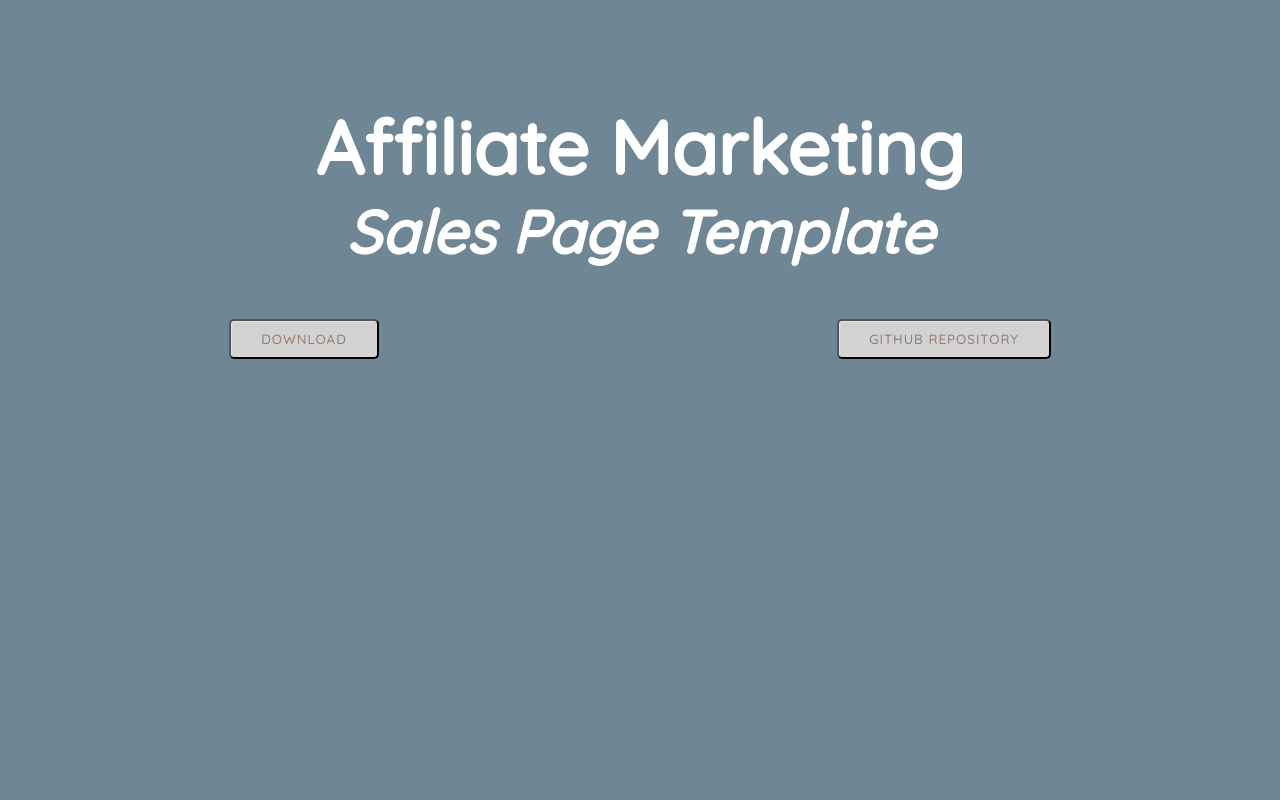
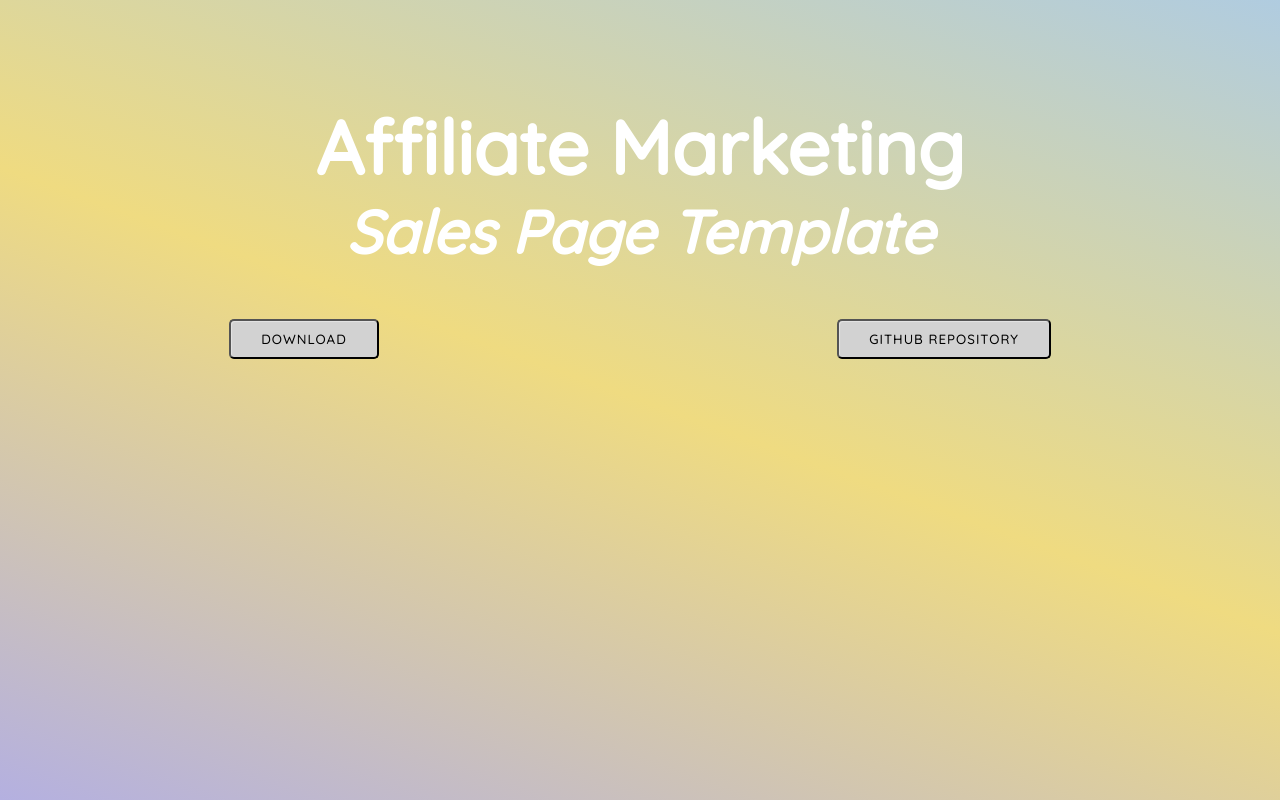
Before and after one commit to conspecto/affiliateMarketing, a plain HTML site: page index.html in a window 1280 px wide. Drawn offline with Linux system fonts and the light colour scheme.

Commit message:
added gradient bg to landing page

```diff
--- a/assets/sass/style.scss
+++ b/assets/sass/style.scss
@@ -1,9 +1,12 @@
 $ff: 'Quicksand', sans-serif;
-$bg: #6f8694;
 $margin: 0 auto;
 
+@mixin bg-gradient($angle: 200deg, $color: #b0cce0, $color2: #efdb81, $amount: 40%) {
+    background: linear-gradient($angle, $color, $color2, adjust-hue($color, $amount)) fixed;
+}
+
 body {
-    background: $bg;
+    @include bg-gradient;
     margin: 0px;
     padding: 0px;
 }
@@ -36,7 +39,7 @@ h2 {
 %button-style {
     padding: 10px 30px;
     background: #d2d2d2;
-    color: #947d6f;
+    color: #000000;
     letter-spacing: 1px;
     font-family: $ff;
     -moz-box-shadow: inset 1px 1px 1px rgba(255, 255, 255, .4), inset -1px -1px 1px #d3d3d3;
--- a/template/assets/sass/style.scss
+++ b/template/assets/sass/style.scss
@@ -1,5 +1,5 @@
 $ff: 'arial';
-$bg: #fd6571;
+$bg: #000000;
 
 body {
     background: $bg;
```
Also changed, not shown: assets/css/style.css, template/assets/css/style.css, 2 other files.
